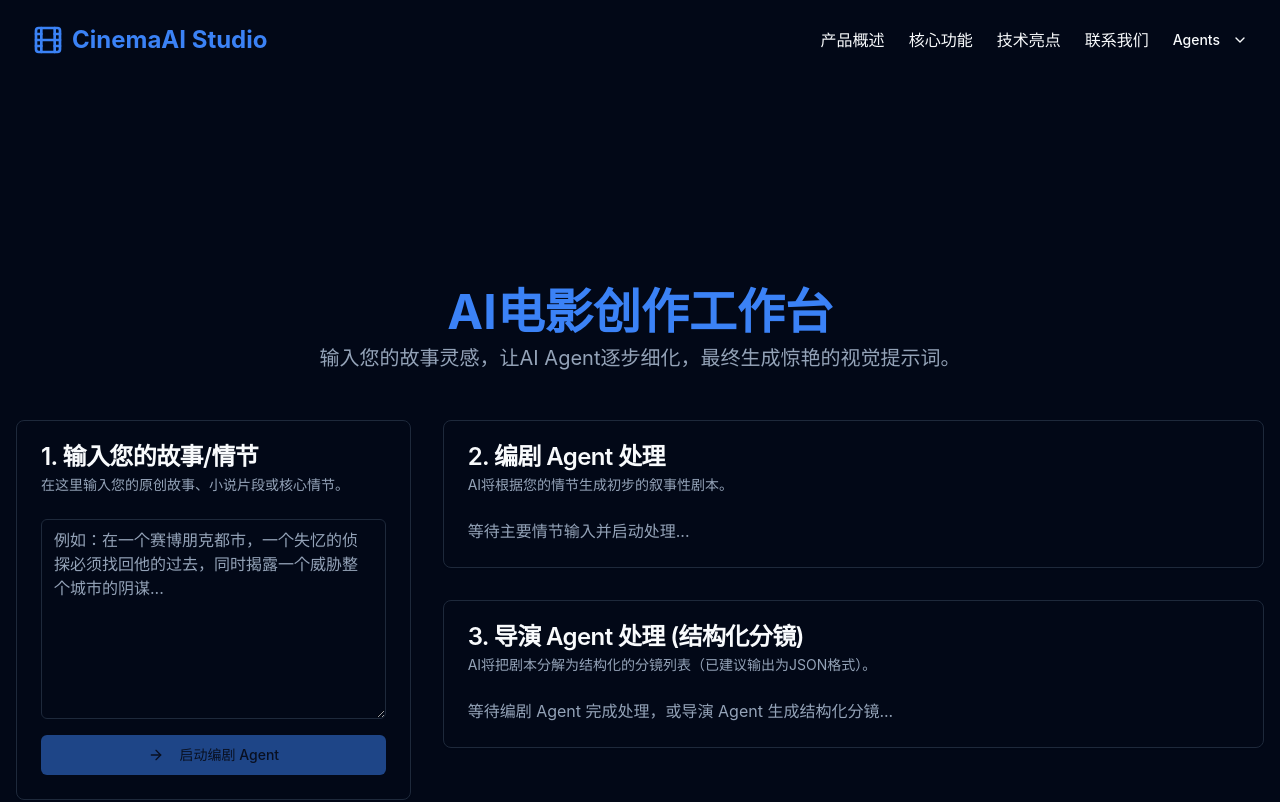
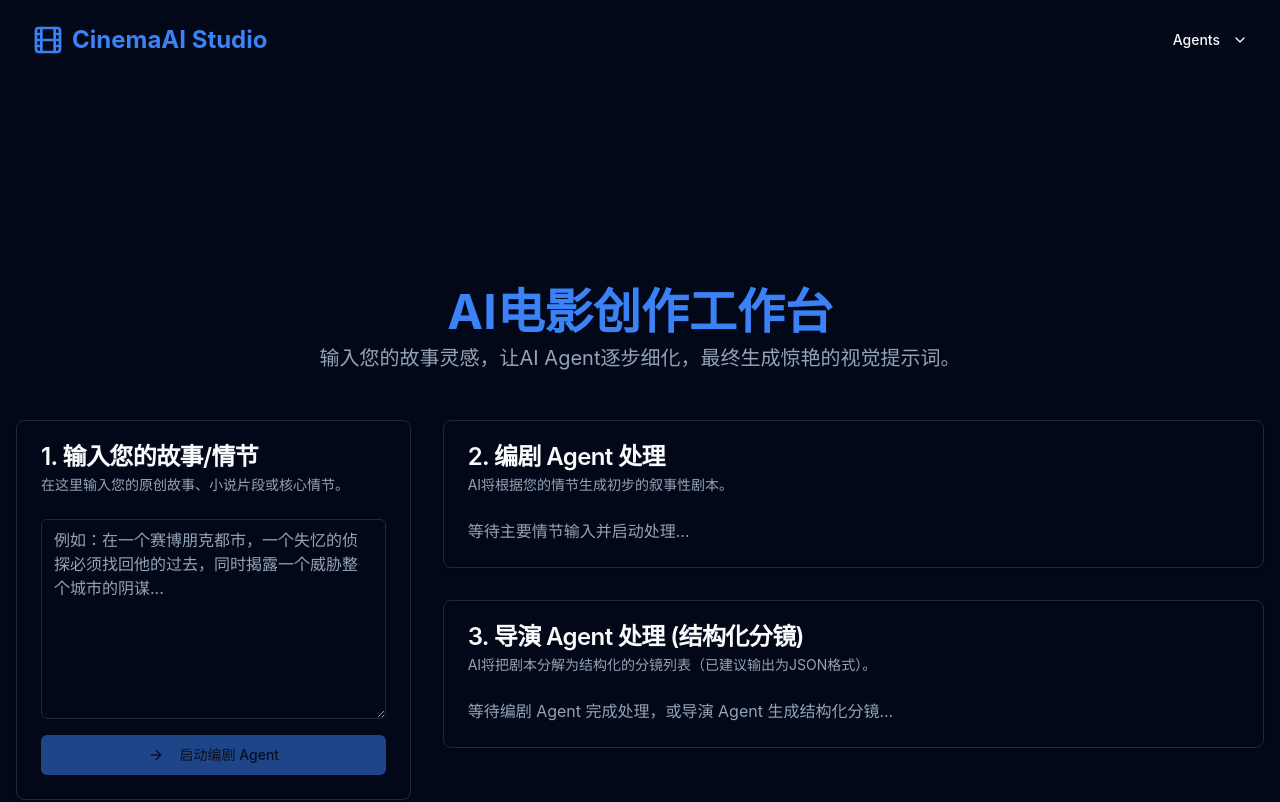
Before and after one commit to Kmegamind/StoryboardLab, a React (Vite) app: page / in a window 1280 px wide. Shown: the top 802 px of the page. Built offline with nearby package versions, Linux system fonts and the light colour scheme.

Commit message:
Remove product introduction labels
Remove the product overview, core features, technology highlights, and contact us labels from the navigation.

```diff
--- a/src/components/Navbar.tsx
+++ b/src/components/Navbar.tsx
@@ -14,11 +14,12 @@ const Navbar = () => {
   const [isMenuOpen, setIsMenuOpen] = useState(false);
   const [isScrolled, setIsScrolled] = useState(false);
 
+  // Updated mainNavLinks to remove the specified items
   const mainNavLinks = [
-    { href: '/#overview', label: '产品概述', isRouterLink: false },
-    { href: '/#features', label: '核心功能', isRouterLink: false },
-    { href: '/#technology', label: '技术亮点', isRouterLink: false },
-    { href: '/#contact', label: '联系我们', isRouterLink: false },
+    // { href: '/#overview', label: '产品概述', isRouterLink: false },
+    // { href: '/#features', label: '核心功能', isRouterLink: false },
+    // { href: '/#technology', label: '技术亮点', isRouterLink: false },
+    // { href: '/#contact', label: '联系我们', isRouterLink: false },
   ];
 
   const agentNavLinks = [
@@ -48,6 +49,10 @@ const Navbar = () => {
         </Link>
       );
     }
+    // Only render if href is defined, which it won't be for the removed items if array is empty.
+    // If mainNavLinks becomes empty, this component won't be called for those items.
+    // For safety, we can add a check here.
+    if (!href) return null;
     return (
       <a
         href={href}
@@ -68,7 +73,8 @@ const Navbar = () => {
             <span>CinemaAI Studio</span>
           </Link>
           <div className="hidden md:flex items-center space-x-6">
-            {mainNavLinks.map((link) => (
+            {/* Render mainNavLinks only if it's not empty */}
+            {mainNavLinks.length > 0 && mainNavLinks.map((link) => (
               <NavLinkItem key={link.label} href={link.href} label={link.label} isRouterLink={link.isRouterLink} />
             ))}
             {/* Agent Links Dropdown */}
@@ -103,7 +109,8 @@ const Navbar = () => {
       {isMenuOpen && (
         <div className="md:hidden bg-background/95 backdrop-blur-md pb-4">
           <div className="container mx-auto px-4 sm:px-6 lg:px-8 flex flex-col space-y-4">
-            {mainNavLinks.map((link) => (
+            {/* Render mainNavLinks in mobile only if it's not empty */}
+            {mainNavLinks.length > 0 && mainNavLinks.map((link) => (
               <NavLinkItem key={link.label} href={link.href} label={link.label} onClick={() => setIsMenuOpen(false)} isRouterLink={link.isRouterLink} />
             ))}
             {/* Agent Links in Mobile Menu */}
```
